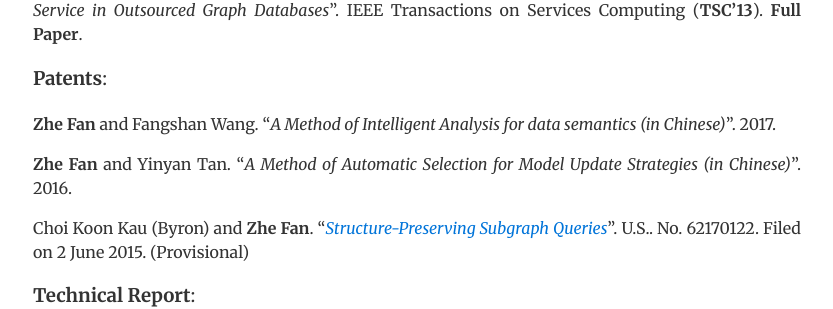
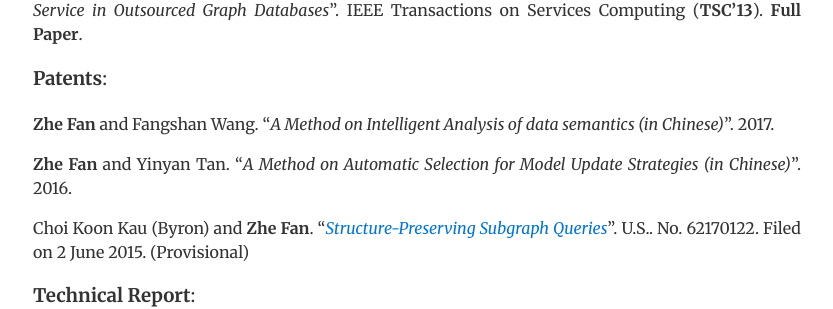
Before and after one commit to fanzhe/fanzhe.github.io, a Jekyll site: the page built from index.md, in a window 1280 px wide. Shown: the part 1093-1402 px from the top of the page, without its empty margins (223-1056 px from the left). Built offline with Jekyll 4.4.1, drawn with Linux system fonts in a browser that asks for light colours; our own code applies the rules of GitHub Pages for plain Markdown files.

Commit message:
Update index.md

```diff
--- a/index.md
+++ b/index.md
@@ -46,9 +46,9 @@ IEEE Transactions on Services Computing (**TSC'13**). **Full Paper**.
 
 ### **Patents**:
 
-**Zhe Fan** and Fangshan Wang. "*A Method of Intelligent Analysis for data semantics (in Chinese)*". 2017.
+**Zhe Fan** and Fangshan Wang. "*A Method on Intelligent Analysis of data semantics (in Chinese)*". 2017.
 
-**Zhe Fan** and Yinyan Tan. "*A Method of Automatic Selection for Model Update Strategies (in Chinese)*". 2016.
+**Zhe Fan** and Yinyan Tan. "*A Method on Automatic Selection for Model Update Strategies (in Chinese)*". 2016.
 
 Choi Koon Kau (Byron) and **Zhe Fan**. "[*Structure-Preserving Subgraph Queries*](http://www.comp.hkbu.edu.hk/~bchoi/Summary%20of%20the%20US%20Patent%20titled%20Structure%20Preserving%20Subgraph%20Queries.pdf)". U.S.. No. 62170122. Filed on 2 June 2015. (Provisional)
 
```
